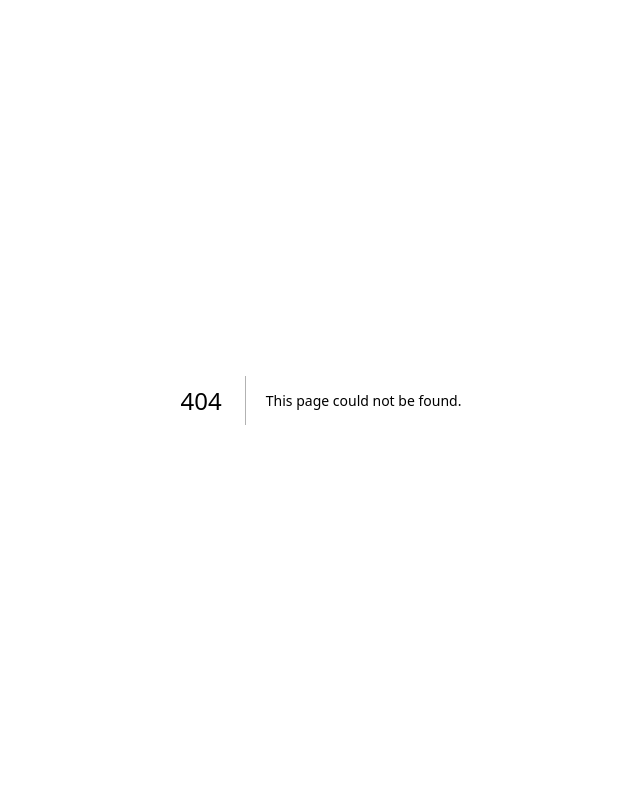
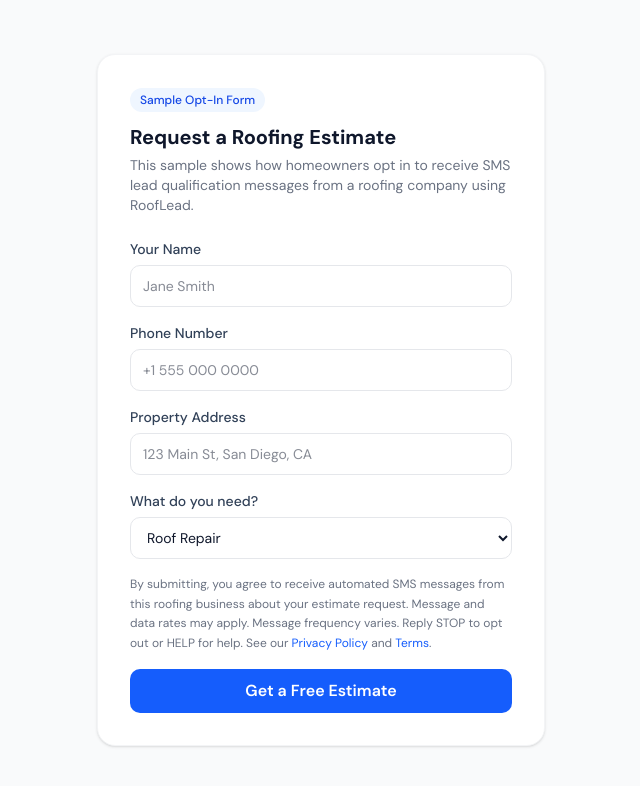
Before and after one commit to jaimetawil819/rooflead, a Next.js app: page /test-form in a window 1280 px wide. Before the commit this address had no page. Shown: the top 786 px of the page, without its empty margins (319-959 px from the left). Built offline with nearby package versions, Linux system fonts and the light colour scheme.

Commit message:
add public sample test form for a2p review

```diff
--- /dev/null
+++ b/app/test-form/page.tsx
@@ -0,0 +1,91 @@
+import Link from "next/link";
+
+const inputClass =
+  "w-full border border-gray-200 rounded-lg px-3 py-2.5 text-sm text-slate-900 bg-white";
+
+export default function SampleTestFormPage() {
+  return (
+    <div className="min-h-screen bg-gray-50 flex items-center justify-center p-6">
+      <div className="bg-white rounded-2xl shadow-sm border border-gray-100 w-full max-w-md p-8">
+        <div className="mb-6">
+          <span className="text-xs bg-blue-50 text-blue-700 px-2.5 py-1 rounded-full font-medium">
+            Sample Opt-In Form
+          </span>
+          <h1 className="text-xl font-bold text-slate-900 mt-3 mb-1">
+            Request a Roofing Estimate
+          </h1>
+          <p className="text-sm text-gray-500">
+            This sample shows how homeowners opt in to receive SMS lead
+            qualification messages from a roofing company using RoofLead.
+          </p>
+        </div>
+
+        <form className="space-y-4">
+          <div>
+            <label className="block text-sm font-medium text-slate-700 mb-1.5">
+              Your Name
+            </label>
+            <input className={inputClass} placeholder="Jane Smith" readOnly />
+          </div>
+
+          <div>
+            <label className="block text-sm font-medium text-slate-700 mb-1.5">
+              Phone Number
+            </label>
+            <input
+              type="tel"
+              className={inputClass}
+              placeholder="+1 555 000 0000"
+              readOnly
+            />
+          </div>
+
+          <div>
+            <label className="block text-sm font-medium text-slate-700 mb-1.5">
+              Property Address
+            </label>
+            <input
+              className={inputClass}
+              placeholder="123 Main St, San Diego, CA"
+              readOnly
+            />
+          </div>
+
+          <div>
+            <label className="block text-sm font-medium text-slate-700 mb-1.5">
+              What do you need?
+            </label>
+            <select className={inputClass} defaultValue="repair">
+              <option value="repair">Roof Repair</option>
+              <option value="replacement">Full Replacement</option>
+              <option value="inspection">Inspection</option>
+              <option value="storm_damage">Storm Damage</option>
+            </select>
+          </div>
+
+          <p className="text-xs leading-relaxed text-gray-500">
+            By submitting, you agree to receive automated SMS messages from this
+            roofing business about your estimate request. Message and data rates
+            may apply. Message frequency varies. Reply STOP to opt out or HELP
+            for help. See our{" "}
+            <Link href="/privacy" className="text-blue-600 hover:underline">
+              Privacy Policy
+            </Link>{" "}
+            and{" "}
+            <Link href="/terms" className="text-blue-600 hover:underline">
+              Terms
+            </Link>
+            .
+          </p>
+
+          <button
+            type="button"
+            className="w-full bg-blue-600 text-white font-semibold py-2.5 px-4 rounded-lg"
+          >
+            Get a Free Estimate
+          </button>
+        </form>
+      </div>
+    </div>
+  );
+}
--- a/proxy.ts
+++ b/proxy.ts
@@ -21,6 +21,7 @@ const isPublicRoute = createRouteMatcher([
   "/api/forms/(.*)",
   "/api/webhooks/(.*)",
   "/api/cron/(.*)",
+  "/test-form",
   "/test-form/(.*)",
 ]);
 
```
